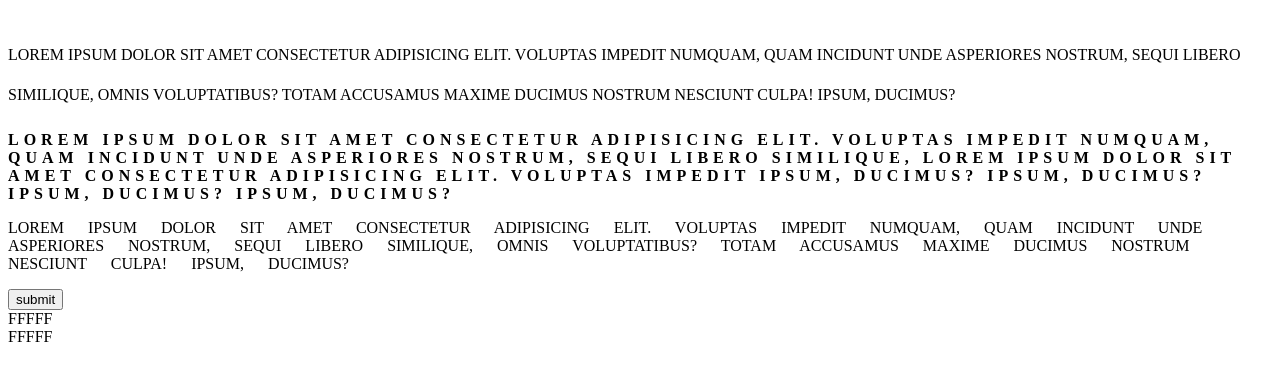
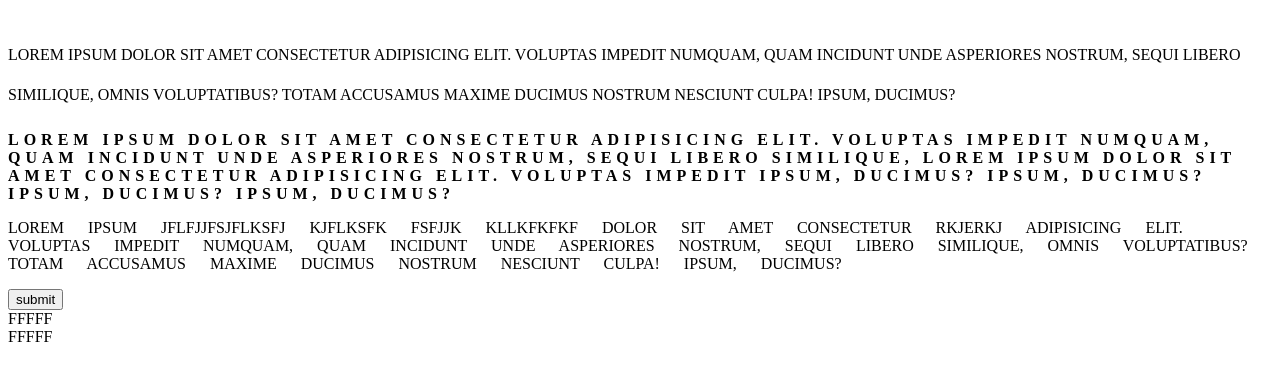
Before and after one commit to poddardeep/Journey, a plain HTML site: page CSS/index.html in a window 1280 px wide. Shown: the part 194-574 px from the top of the page. Drawn offline with Linux system fonts and the light colour scheme.

Commit message:
changed index

```diff
--- a/CSS/index.html
+++ b/CSS/index.html
@@ -10,7 +10,6 @@
   <body>
     <div id="block">This is a div</div>
     <br /><br />
-
 
     <a href="/CSS/About.html">About</a>
     <h1>Hello CSS</h1>
@@ -29,9 +28,10 @@
       Ipsum, ducimus? Ipsum, ducimus? Ipsum, ducimus? Ipsum, ducimus?
     </p>
     <p class="three">
-      Lorem ipsum dolor sit amet consectetur adipisicing elit. Voluptas impedit
-      numquam, quam incidunt unde asperiores nostrum, sequi libero similique,
-      omnis voluptatibus? Totam accusamus maxime ducimus nostrum nesciunt culpa!
+      Lorem ipsum jflfjjfsjflksfj kjflksfk fsfjjk kllkfkfkf dolor sit amet
+      consectetur rkjerkj adipisicing elit. Voluptas impedit numquam, quam
+      incidunt unde asperiores nostrum, sequi libero similique, omnis
+      voluptatibus? Totam accusamus maxime ducimus nostrum nesciunt culpa!
       Ipsum, ducimus?
     </p>
     <button>submit</button>
```
